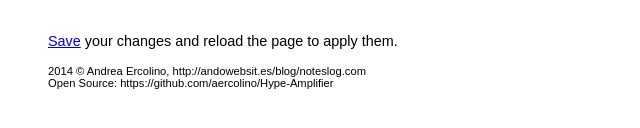
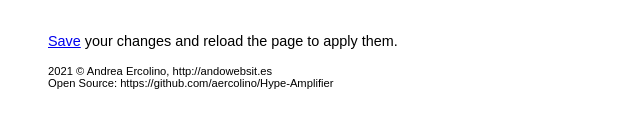
Before and after one commit to aercolino/Hype-Amplifier, a browser extension: page options.html in a window 1280 px wide. Shown: the part 362-490 px from the top of the page, 0-640 px from the left. Drawn offline with Linux system fonts and the light colour scheme.

Commit message:
Fix, source headers and website URL

```diff
--- a/background.js
+++ b/background.js
@@ -1,6 +1,4 @@
-/**
- * Hype-Amplifier, Andrea Ercolino, http://andowebsit.es/blog/noteslog.com
- */
+// Hyped News Amplifier - (C) Andrea Ercolino, http://andowebsit.es
 
 chrome.extension.onRequest.addListener(function (request, sender, sendResponse)
 {
--- a/options.html
+++ b/options.html
@@ -41,7 +41,7 @@
 
 </div>
 <div class="footer">
-    <p>2014 &copy; Andrea Ercolino, http://andowebsit.es/blog/noteslog.com<br>
+    <p>2021 &copy; Andrea Ercolino, http://andowebsit.es<br>
     Open Source: https://github.com/aercolino/Hype-Amplifier</p>
 </div>
 </body>
--- a/options.js
+++ b/options.js
@@ -1,6 +1,4 @@
-/**
- * Hype-Amplifier, Andrea Ercolino, http://andowebsit.es/blog/noteslog.com
- */
+// Hyped News Amplifier - (C) Andrea Ercolino, http://andowebsit.es
 
 jQuery(function ($)
 {
```
